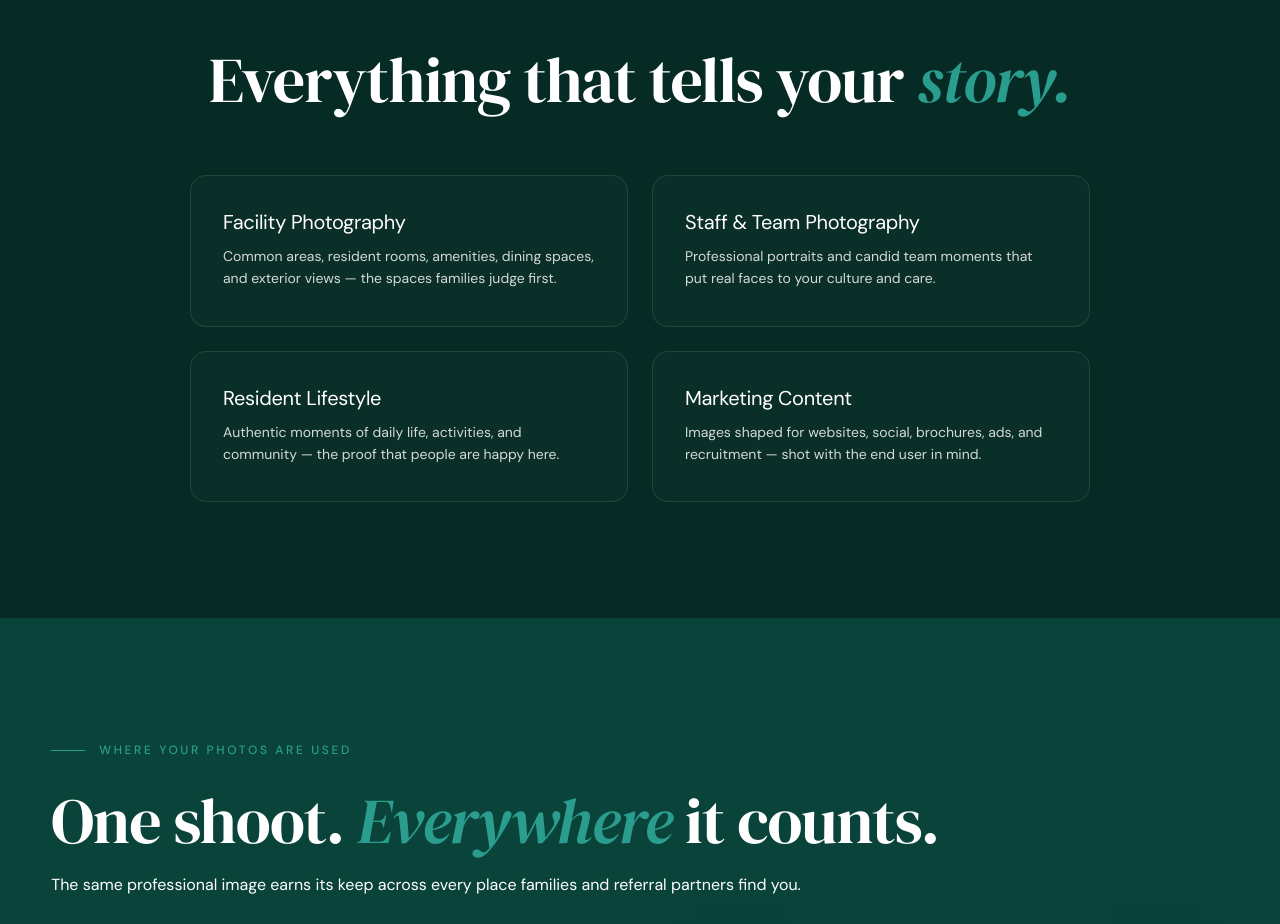
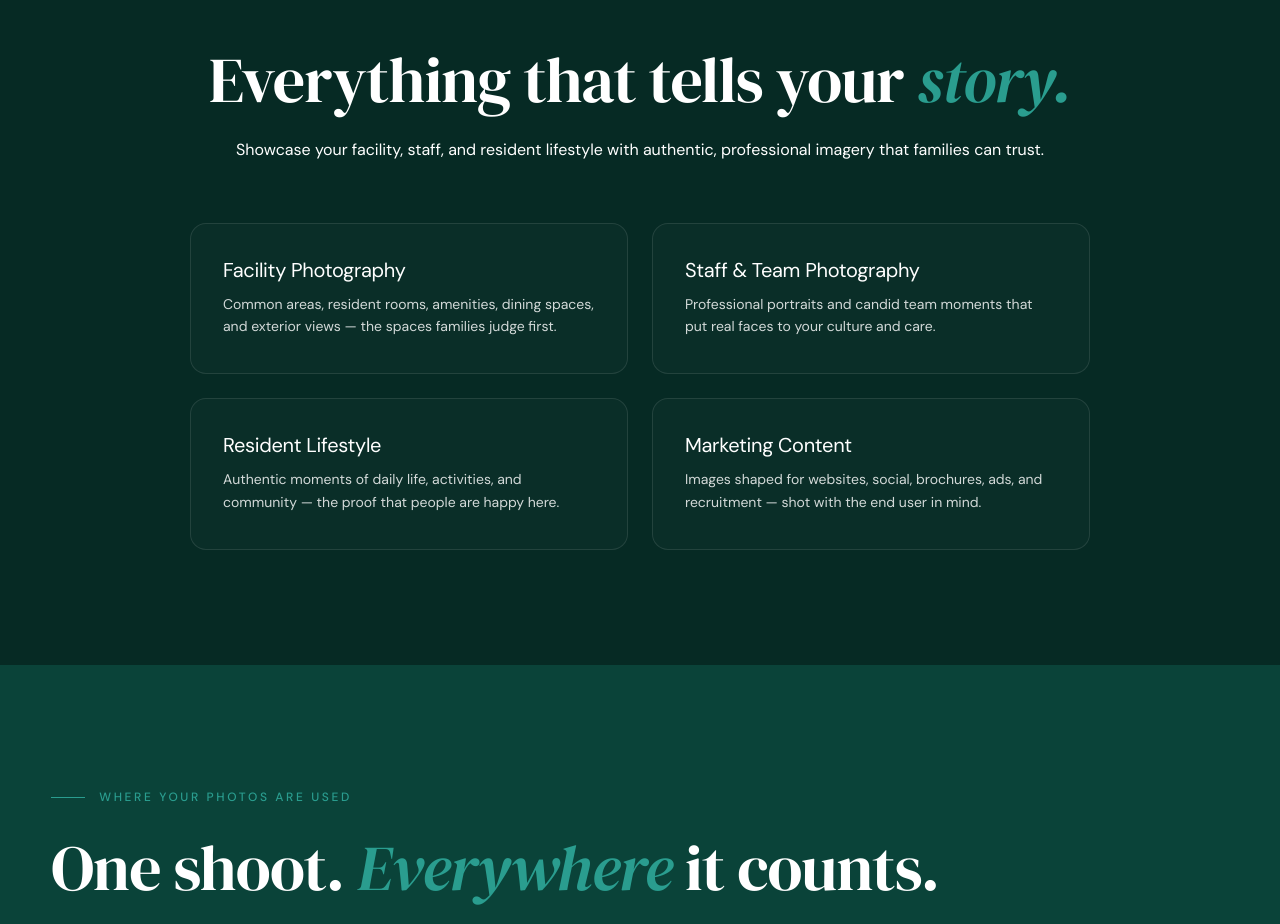
Before and after one commit to SunfieldMarketing/wavecare-website, a Next.js app: page /photoservices in a window 1280 px wide. Shown: the part 2080-3004 px from the top of the page. Built offline with nearby package versions, Linux system fonts and the light colour scheme.

Commit message:
feat: add subheader to 'What We Photograph' section to match other sections

```diff
--- a/src/app/photoservices/page.tsx
+++ b/src/app/photoservices/page.tsx
@@ -233,6 +233,9 @@ export default function PhotoServices() {
             <h2 style={{ fontSize: 'clamp(40px, 5vw, 64px)', lineHeight: '1.1', marginTop: '16px', textWrap: 'unset' }}>
               Everything that tells your <span className="accent" style={{ fontStyle: 'italic' }}>story.</span>
             </h2>
+            <p className="sub" style={{ marginTop: '16px', maxWidth: '1000px', margin: '16px auto 0' }}>
+              Showcase your facility, staff, and resident lifestyle with authentic, professional imagery that families can trust.
+            </p>
           </div>
 
           <div className="shoot-grid" data-reveal>
```
